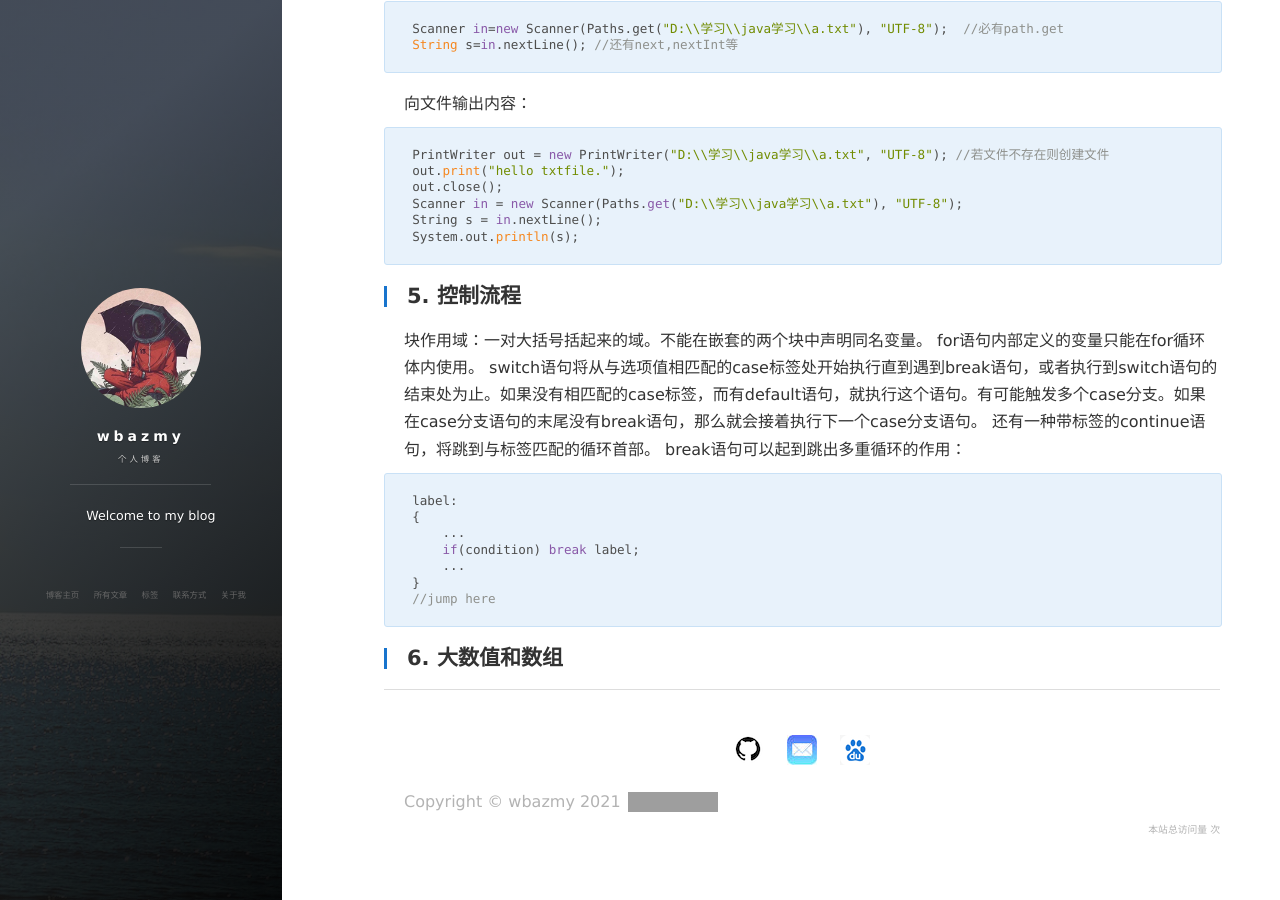
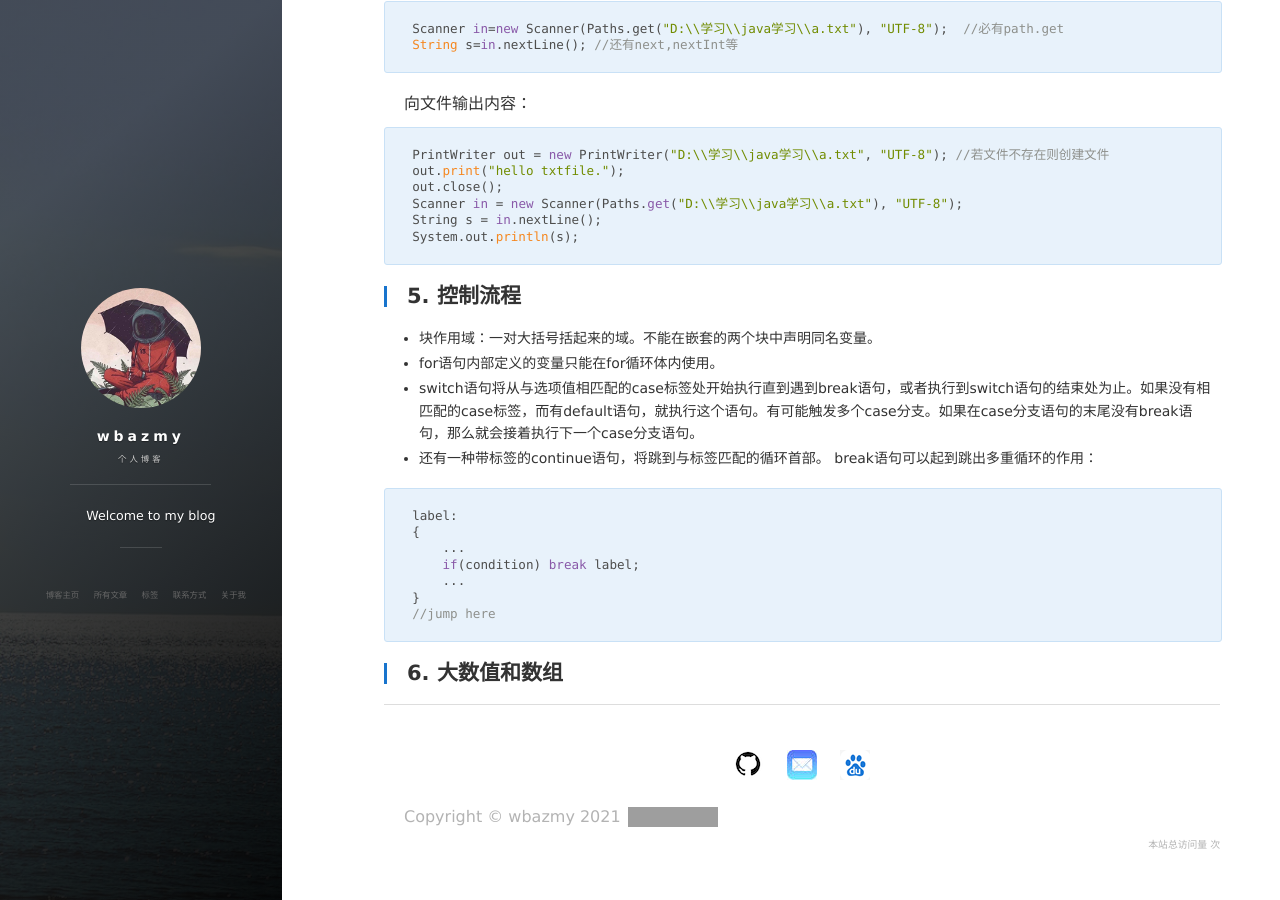
Before and after one commit to wbazmy/wbazmy.github.io, a Jekyll site: the page built from _posts/2021-07-26-Java基础程序设计.md, in a window 1280 px wide and 900 px high, scrolled down 2748 px. Built offline with Jekyll 4.4.1, drawn with Linux system fonts in a browser that asks for light colours; nearby versions of some CDN libraries; comment, search, counter and statistics services are not loaded; grey boxes are pictures that could not be loaded.

````diff
--- a/_posts/2021-07-26-Java基础程序设计.md
+++ b/_posts/2021-07-26-Java基础程序设计.md
@@ -127,10 +127,10 @@ System.out.println(s);
 ```
 
 ## 5. 控制流程
-块作用域：一对大括号括起来的域。不能在嵌套的两个块中声明同名变量。
-for语句内部定义的变量只能在for循环体内使用。
-switch语句将从与选项值相匹配的case标签处开始执行直到遇到break语句，或者执行到switch语句的结束处为止。如果没有相匹配的case标签，而有default语句，就执行这个语句。有可能触发多个case分支。如果在case分支语句的末尾没有break语句，那么就会接着执行下一个case分支语句。
-还有一种带标签的continue语句，将跳到与标签匹配的循环首部。
+- 块作用域：一对大括号括起来的域。不能在嵌套的两个块中声明同名变量。
+- for语句内部定义的变量只能在for循环体内使用。
+- switch语句将从与选项值相匹配的case标签处开始执行直到遇到break语句，或者执行到switch语句的结束处为止。如果没有相匹配的case标签，而有default语句，就执行这个语句。有可能触发多个case分支。如果在case分支语句的末尾没有break语句，那么就会接着执行下一个case分支语句。
+- 还有一种带标签的continue语句，将跳到与标签匹配的循环首部。
 break语句可以起到跳出多重循环的作用：
 
 ```java
````
